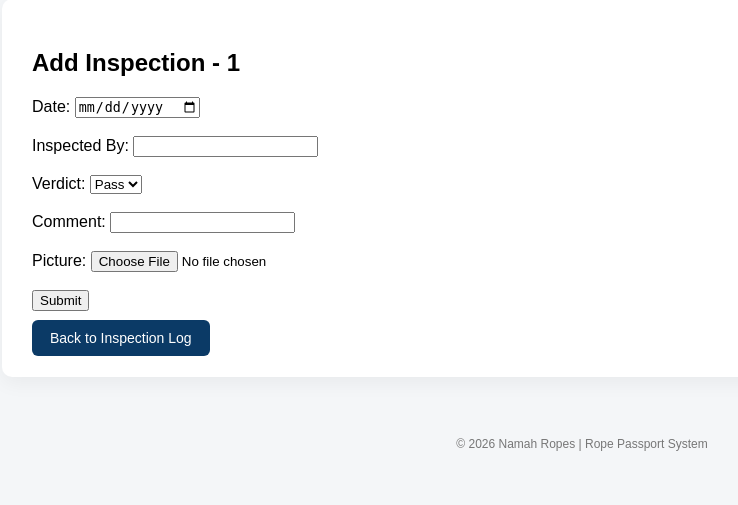
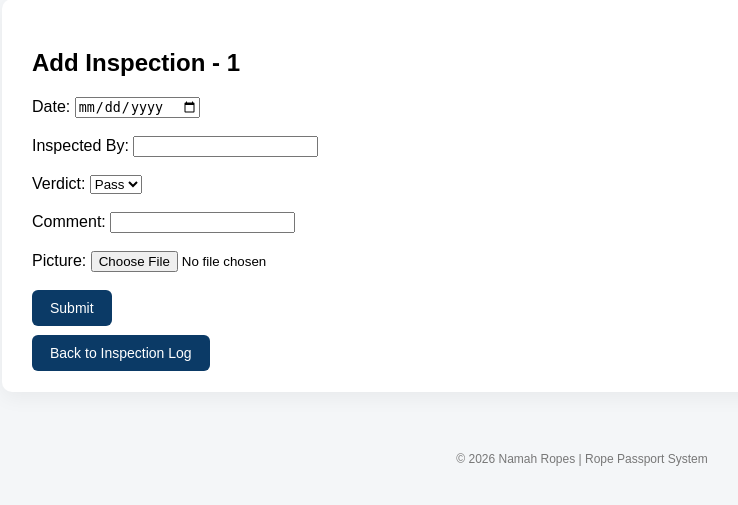
Before and after one commit to rohan-namahropes/passport, a Flask app: page /rope/1/inspections/add-new in a window 1280 px wide. Shown: the part 107-612 px from the top of the page, without its empty margins (58-796 px from the left). Run offline with Flask 3, Linux system fonts and the light colour scheme; the visitor is signed in with stand-in values (Sample User, id 1); some libraries are stand-ins or nearby versions.

Commit message:
Update add_inspection.html

```diff
--- a/templates/add_inspection.html
+++ b/templates/add_inspection.html
@@ -31,7 +31,7 @@
     <input type="file" name="image">
     <br><br>
 
-    <button type="submit">Submit</button>
+    <button type="submit" class="btn" >Submit</button>
 </form>
 
 <br>
```
